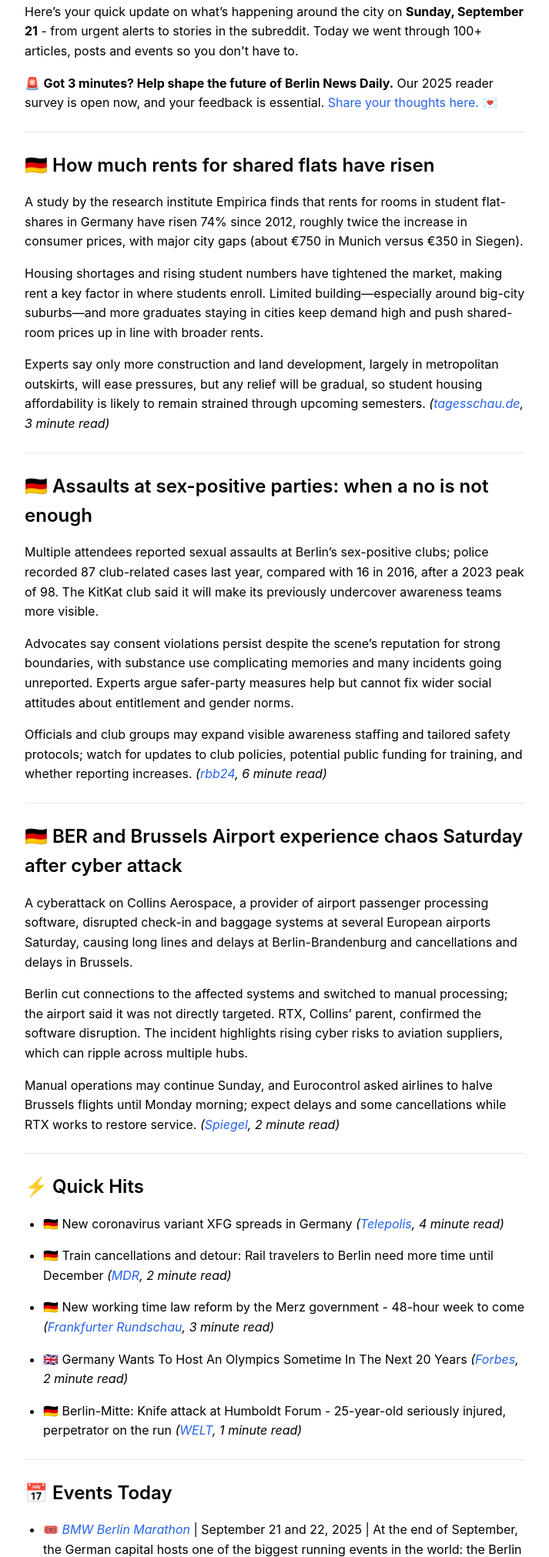
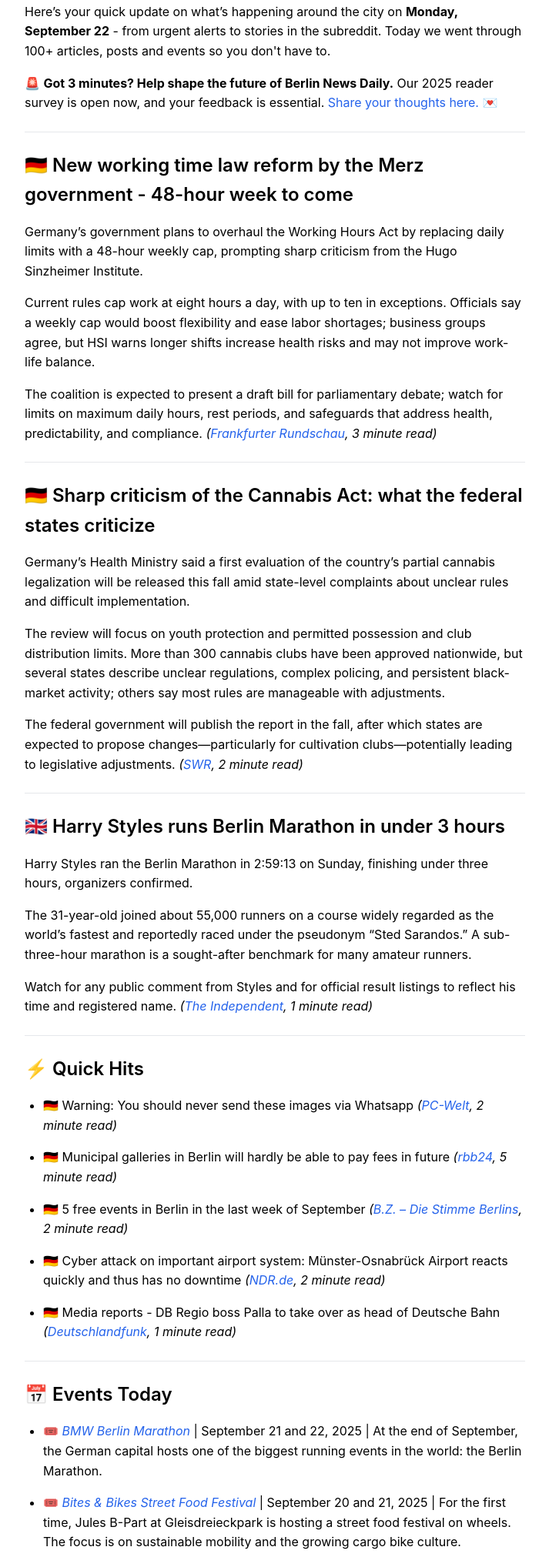
Before and after one commit to plamenpasliev/berlindaily-newsletter-archive, a plain HTML site: page index.html in a window 1280 px wide. Shown: the part 388-2411 px from the top of the page at 77% size, without its empty margins (283-996 px from the left). Drawn offline with Linux system fonts and the light colour scheme.

Commit message:
Update Today's Newsletter

```diff
--- a/index.html
+++ b/index.html
@@ -4,7 +4,7 @@
 <head>
     <meta charset="UTF-8">
     <meta name="viewport" content="width=device-width, initial-scale=1.0">
-    <title>Today's Newsletter - Berlin News Daily</title>
+    <title>🏛️ 48-hour workweek plan, Cannabis Act backlash, Styles sub-3h marathon - Berlin News Daily</title>
     <style>
         body {
             font-family: -apple-system, BlinkMacSystemFont, 'Segoe UI', Roboto, sans-serif;
@@ -89,46 +89,46 @@
 <body>
     <div class="container">
      <div class="text-center">
-        <a href="https://berlindaily.org/">
-            <img src="assets/berlin-news-daily-logo.png" alt="Berlin News Daily Logo" class="logo">
-        </a>
+<a href="https://berlindaily.org/">
+                <img src="assets/berlin-news-daily-logo.png" alt="Berlin News Daily Logo" class="logo">
+            </a>
 </div>
 
      <div align="center">
 
 <h1 id="🌧️-guten-morgen-berlin">🌧️ Guten Morgen, Berlin!</h1>
-<p>High: 26.4°C | Low: 14.7°C<br>Chance of Rain: 78%<br>Sunrise: 6:51 AM | Sunset: 7:07 PM</p>
+<p>High: 15.9°C | Low: 12.1°C<br>Chance of Rain: 100%<br>Sunrise: 6:52 AM | Sunset: 7:04 PM</p>
 </div>
 
-<p>Here’s your quick update on what’s happening around the city on <strong>Sunday, September 21</strong> - from urgent alerts to stories in the subreddit. Today we went through 100+ articles, posts and events so you don&#39;t have to. </p>
+<p>Here’s your quick update on what’s happening around the city on <strong>Monday, September 22</strong> - from urgent alerts to stories in the subreddit. Today we went through 100+ articles, posts and events so you don&#39;t have to. </p>
 <p>🚨 <strong>Got 3 minutes? Help shape the future of Berlin News Daily.</strong> Our 2025 reader survey is open now, and your feedback is essential. <a href="https://form.jotform.com/252590601314348">Share your thoughts here.</a> 💌</p>
 <hr>
-<h2 id="🇩🇪-how-much-rents-for-shared-flats-have-risen">🇩🇪 How much rents for shared flats have risen</h2>
-<p> A study by the research institute Empirica finds that rents for rooms in student flat-shares in Germany have risen 74% since 2012, roughly twice the increase in consumer prices, with major city gaps (about €750 in Munich versus €350 in Siegen).</p>
-<p>Housing shortages and rising student numbers have tightened the market, making rent a key factor in where students enroll. Limited building—especially around big-city suburbs—and more graduates staying in cities keep demand high and push shared-room prices up in line with broader rents.</p>
-<p>Experts say only more construction and land development, largely in metropolitan outskirts, will ease pressures, but any relief will be gradual, so student housing affordability is likely to remain strained through upcoming semesters. <em>(<a href="https://www.tagesschau.de/wirtschaft/verbraucher/wg-zimmer-teurer-als-inflation-100.html">tagesschau.de</a>, 3 minute read)</em></p>
+<h2 id="🇩🇪-new-working-time-law-reform-by-the-merz-government---48-hour-week-to-come">🇩🇪 New working time law reform by the Merz government - 48-hour week to come</h2>
+<p> Germany’s government plans to overhaul the Working Hours Act by replacing daily limits with a 48-hour weekly cap, prompting sharp criticism from the Hugo Sinzheimer Institute.  </p>
+<p>Current rules cap work at eight hours a day, with up to ten in exceptions. Officials say a weekly cap would boost flexibility and ease labor shortages; business groups agree, but HSI warns longer shifts increase health risks and may not improve work-life balance.  </p>
+<p>The coalition is expected to present a draft bill for parliamentary debate; watch for limits on maximum daily hours, rest periods, and safeguards that address health, predictability, and compliance. <em>(<a href="https://www.fr.de/verbraucher/der-merz-regierung-bedeutet-12-stunden-schichten-koennten-kommen-was-die-neue-arbeitszeitgesetz-reform-93937944.html">Frankfurter Rundschau</a>, 3 minute read)</em></p>
 <hr>
-<h2 id="🇩🇪-assaults-at-sex-positive-parties-when-a-no-is-not-enough">🇩🇪 Assaults at sex-positive parties: when a no is not enough</h2>
-<p> Multiple attendees reported sexual assaults at Berlin’s sex-positive clubs; police recorded 87 club-related cases last year, compared with 16 in 2016, after a 2023 peak of 98. The KitKat club said it will make its previously undercover awareness teams more visible.</p>
-<p>Advocates say consent violations persist despite the scene’s reputation for strong boundaries, with substance use complicating memories and many incidents going unreported. Experts argue safer-party measures help but cannot fix wider social attitudes about entitlement and gender norms.</p>
-<p>Officials and club groups may expand visible awareness staffing and tailored safety protocols; watch for updates to club policies, potential public funding for training, and whether reporting increases. <em>(<a href="https://www.rbb24.de/panorama/beitrag/2025/09/berlin-sexpositive-partys-clubs-uebergriffe-gewalt.html">rbb24</a>, 6 minute read)</em></p>
+<h2 id="🇩🇪-sharp-criticism-of-the-cannabis-act-what-the-federal-states-criticize">🇩🇪 Sharp criticism of the Cannabis Act: what the federal states criticize</h2>
+<p> Germany’s Health Ministry said a first evaluation of the country’s partial cannabis legalization will be released this fall amid state-level complaints about unclear rules and difficult implementation.</p>
+<p>The review will focus on youth protection and permitted possession and club distribution limits. More than 300 cannabis clubs have been approved nationwide, but several states describe unclear regulations, complex policing, and persistent black-market activity; others say most rules are manageable with adjustments.</p>
+<p>The federal government will publish the report in the fall, after which states are expected to propose changes—particularly for cultivation clubs—potentially leading to legislative adjustments. <em>(<a href="https://www.swr.de/swraktuell/baden-wuerttemberg/cannabis-legalisierung-bundeslaender-fordern-aenderung-100.html">SWR</a>, 2 minute read)</em></p>
 <hr>
-<h2 id="🇩🇪-ber-and-brussels-airport-experience-chaos-saturday-after-cyber-attack">🇩🇪 BER and Brussels Airport experience chaos Saturday after cyber attack</h2>
-<p> A cyberattack on Collins Aerospace, a provider of airport passenger processing software, disrupted check-in and baggage systems at several European airports Saturday, causing long lines and delays at Berlin-Brandenburg and cancellations and delays in Brussels.</p>
-<p>Berlin cut connections to the affected systems and switched to manual processing; the airport said it was not directly targeted. RTX, Collins’ parent, confirmed the software disruption. The incident highlights rising cyber risks to aviation suppliers, which can ripple across multiple hubs.</p>
-<p>Manual operations may continue Sunday, and Eurocontrol asked airlines to halve Brussels flights until Monday morning; expect delays and some cancellations while RTX works to restore service. <em>(<a href="https://www.spiegel.de/netzwelt/ber-und-bruessel-airport-erleben-chaos-samstag-nach-cyberangriff-a-c3c1da38-2e13-49e5-b215-707ee64925ee">Spiegel</a>, 2 minute read)</em></p>
+<h2 id="🇬🇧-harry-styles-runs-berlin-marathon-in-under-3-hours">🇬🇧 Harry Styles runs Berlin Marathon in under 3 hours</h2>
+<p> Harry Styles ran the Berlin Marathon in 2:59:13 on Sunday, finishing under three hours, organizers confirmed.</p>
+<p>The 31-year-old joined about 55,000 runners on a course widely regarded as the world’s fastest and reportedly raced under the pseudonym “Sted Sarandos.” A sub-three-hour marathon is a sought-after benchmark for many amateur runners.</p>
+<p>Watch for any public comment from Styles and for official result listings to reflect his time and registered name. <em>(<a href="https://www.independent.co.uk/news/berlin-english-one-direction-instagram-britain-b2830913.html">The Independent</a>, 1 minute read)</em></p>
 <hr>
 <h2 id="⚡-quick-hits">⚡ Quick Hits</h2>
 <ul>
-<li><p>🇩🇪 New coronavirus variant XFG spreads in Germany <em>(<a href="https://www.telepolis.de/features/Neue-Corona-Variante-XFG-breitet-sich-in-Deutschland-aus-10652851.html">Telepolis</a>, 4 minute read)</em></p>
+<li><p>🇩🇪 Warning: You should never send these images via Whatsapp <em>(<a href="https://www.pcwelt.de/article/2910079/warnung-ueber-whatsapp-keinesfalls-diese-fotos-verschicken-betrugsgefahr.html">PC-Welt</a>, 2 minute read)</em></p>
 </li>
-<li><p>🇩🇪 Train cancellations and detour: Rail travelers to Berlin need more time until December <em>(<a href="https://www.mdr.de/nachrichten/sachsen-anhalt/dessau/sperrung-anhalter-bahn-berlin-umleitungen-schienenersatzverkehr-102.html">MDR</a>, 2 minute read)</em></p>
+<li><p>🇩🇪 Municipal galleries in Berlin will hardly be able to pay fees in future <em>(<a href="https://www.rbb24.de/kultur/beitrag/2025/09/berlin-kommunale-galerien-fonds-fabik-gestrichen-kuenstler-honorar-kultur.html">rbb24</a>, 5 minute read)</em></p>
 </li>
-<li><p>🇩🇪 New working time law reform by the Merz government - 48-hour week to come <em>(<a href="https://www.fr.de/verbraucher/merz-regierung-bedeutet-12-stunden-schichten-koennten-kommen-was-die-neue-arbeitszeitgesetz-reform-der-93937944.html">Frankfurter Rundschau</a>, 3 minute read)</em></p>
+<li><p>🇩🇪 5 free events in Berlin in the last week of September <em>(<a href="https://www.bz-berlin.de/ich-berlin/kostenlose-events-berlin-september">B.Z. – Die Stimme Berlins</a>, 2 minute read)</em></p>
 </li>
-<li><p>🇬🇧 Germany Wants To Host An Olympics Sometime In The Next 20 Years <em>(<a href="https://www.forbes.com/sites/blythelawrence/2025/09/20/germany-wants-to-host-an-olympics-sometime-in-the-next-20-years/">Forbes</a>, 2 minute read)</em></p>
+<li><p>🇩🇪 Cyber attack on important airport system: Münster-Osnabrück Airport reacts quickly and thus has no downtime <em>(<a href="https://www.ndr.de/nachrichten/niedersachsen/osnabrueck_emsland/cyberangriff-flughafen-muenster-osnabrueck-koppelt-server-ab,flughafen-254.html">NDR.de</a>, 2 minute read)</em></p>
 </li>
-<li><p>🇩🇪 Berlin-Mitte: Knife attack at Humboldt Forum - 25-year-old seriously injured, perpetrator on the run <em>(<a href="https://www.welt.de/vermischtes/article68ce8c013e2cff253ce4b28b/berlin-mitte-messerangriff-am-humboldt-forum-25-jaehriger-schwer-verletzt-taeter-fluechtig.html">WELT</a>, 1 minute read)</em></p>
+<li><p>🇩🇪 Media reports - DB Regio boss Palla to take over as head of Deutsche Bahn <em>(<a href="https://www.deutschlandfunk.de/db-regio-chefin-palla-soll-an-die-spitze-der-deutschen-bahn-ruecken-110.html">Deutschlandfunk</a>, 1 minute read)</em></p>
 </li>
 </ul>
 <hr>
@@ -136,23 +136,23 @@
 <ul>
 <li><p>🎟️ <a href="https://www.berlin.de/en/events/62716-2842498-berlin-marathon.en.html"><em>BMW Berlin Marathon</em></a> | September 21 and 22, 2025 | At the end of September, the German capital hosts one of the biggest running events in the world: the Berlin Marathon.&nbsp;</p>
 </li>
-<li><p>🎟️ <a href="https://www.berlin.de/en/events/film-festivals/9760600-7812887-city-film-days.en.html"><em>City Film Days</em></a> | September 19 - 21, 2025 | The City Film Days film festival takes a cinematic look at Tbilisi, the capital of Georgia, in 2025.&nbsp;</p>
+<li><p>🎟️ <a href="https://www.berlin.de/en/events/food-events/9857743-7974318-bites-bikes-street-food-festival.en.html"><em>Bites &amp; Bikes Street Food Festival</em></a> | September 20 and 21, 2025 | For the first time, Jules B-Part at Gleisdreieckpark is hosting a street food festival on wheels. The focus is on sustainable mobility and the growing cargo bike culture.&nbsp;</p>
 </li>
-<li><p>🎟️ <a href="https://www.berlin.de/en/shopping/markets/design-markets/7355036-7981482-bemarket.en.html"><em>BeMarket</em></a> | September 21, 2025 | At this art design market, you will find handmade originals by Berlin artists and creators to look at and take home.&nbsp;</p>
+<li><p>🎟️ <a href="https://www.berlin.de/en/events/2097261-2842498-musikfest-berlin-music-festival-berlin.en.html"><em>Musikfest Berlin</em></a> | August 30 - September 23, 2025 | The Musikfest, which emerged from the traditional Berliner Festwochen, is Berlin&#039;s largest festival for orchestral music.&nbsp;</p>
 </li>
 </ul>
 <hr>
 <h2 id="💬-what-berliners-are-talking-about">💬 What Berliners Are Talking About</h2>
 <ul>
-<li><p>🗣️ <a href="https://www.reddit.com/r/berlin/comments/1nltuk6/i_cant_seem_to_find_a_good_art_experience_in/"><em>I can&#39;t seem to find a good art experience in Berlin on my own - where would you recommend?</em></a> - Replies recommend everything from major museums to free local exhibitions and tours.</p>
+<li><p>🗣️ <a href="https://www.reddit.com/r/berlin/comments/1nmzdp3/are_berlin_bars_strict_on_checking_age/"><em>Are Berlin bars strict on checking age?</em></a> - Most replies say Berlin venues are usually lenient—beer allowed at 16, check event rules.</p>
 </li>
-<li><p>🗣️ <a href="https://www.reddit.com/r/berlinsocialclub/comments/1nm4gkn/weird_scam_in_metros_young_men_who_come_way_too/"><em>Weird scam in metros? Young men who come way too close and ask for way then won’t leave alone</em></a> - Women reporting repeated metro approaches that feel like distracting harassment or snatch theft.</p>
+<li><p>🗣️ <a href="https://www.reddit.com/r/berlin/comments/1nmygcq/know_germany_better_leben_in_deutschland/"><em>Know Germany Better: Leben in Deutschland Test/Einbürgerungstest</em></a> - Helpful mobile app for acing German citizenship tests sparks praise and debate.</p>
 </li>
-<li><p>🗣️ <a href="https://www.reddit.com/r/berlinsocialclub/comments/1nlt9va/whats_the_best_pages_for_getting_know_about/"><em>What&#39;s the best pages for getting know about Berlin events?</em></a> - Newcomer asks for go-to event pages; replies list apps, sites and filtering tips.</p>
+<li><p>🗣️ <a href="https://www.reddit.com/r/berlinsocialclub/comments/1nmtsxy/dj_bars_like_repeat/"><em>DJ bars like Repeat</em></a> - Locals are hunting for DJ bars that recreate Repeat’s affordable, danceable vibe.</p>
 </li>
 </ul>
 <hr>
-<p>🎬 <strong>Fun Fact:</strong> Berlin hosts about <strong>50 film festivals</strong> every year, and it has <strong>99 cinema halls</strong> – the most of any single city in Germany (including the famous Berlinale film festival).</p>
+<p>🏆 <strong>Fun Fact:</strong> The golden statue atop the Victory Column (Berliners call her “Goldelse”) has truly giant feet – each foot is <strong>92 cm</strong> long (about a European shoe size <strong>138</strong>!).</p>
 <hr>
 <h3 id="👋-thats-a-wrap-thanks-for-reading-berlin-news-daily">👋 That&#39;s a wrap! Thanks for reading Berlin News Daily!</h3>
 <p>👉 Subscribe for free to get tomorrow’s news in your inbox.<br>💌 Know someone who’d love this? Forward it and help us grow!</p>
```
